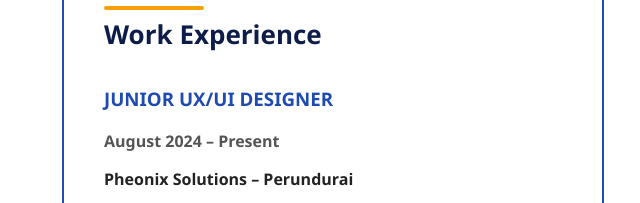
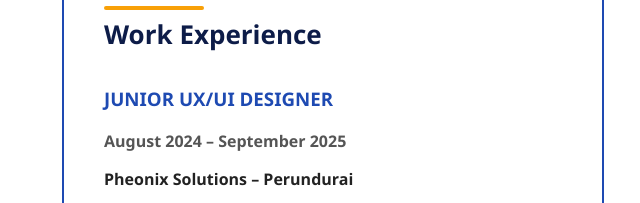
Before and after one commit to Mourish79/Mourish_UI-UX, a plain HTML site: page index.html in a window 1280 px wide. Shown: the part 1740-1943 px from the top of the page, 58-698 px from the left. Drawn offline with nearby package versions, Linux system fonts and the light colour scheme.

Commit message:
Update index.html

```diff
--- a/index.html
+++ b/index.html
@@ -171,7 +171,7 @@
 
     <div class="exp-block">
       <h3>JUNIOR UX/UI DESIGNER</h3>
-      <p class="exp-duration">August 2024 – Present</p>
+      <p class="exp-duration">August 2024 – September 2025</p>
       <p><strong>Pheonix Solutions – Perundurai</strong></p>
       <ul>
         <li>Led product-based designs across multiple platforms, focusing on UI/UX to enhance user experience and meet client design requirements.</li>
```
